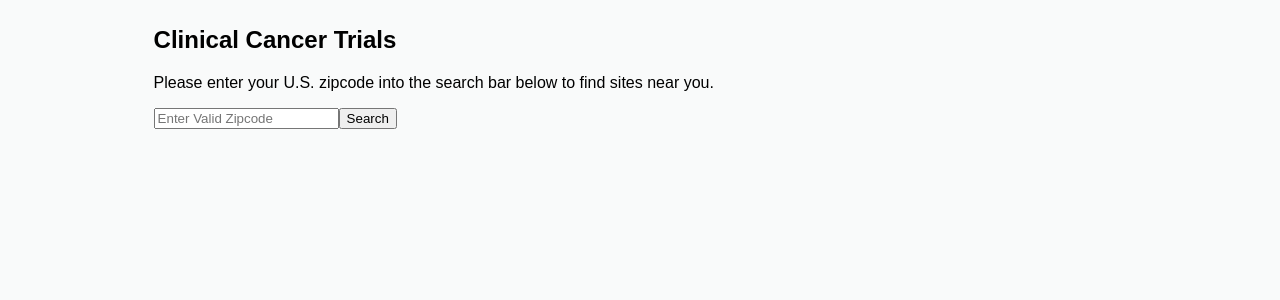
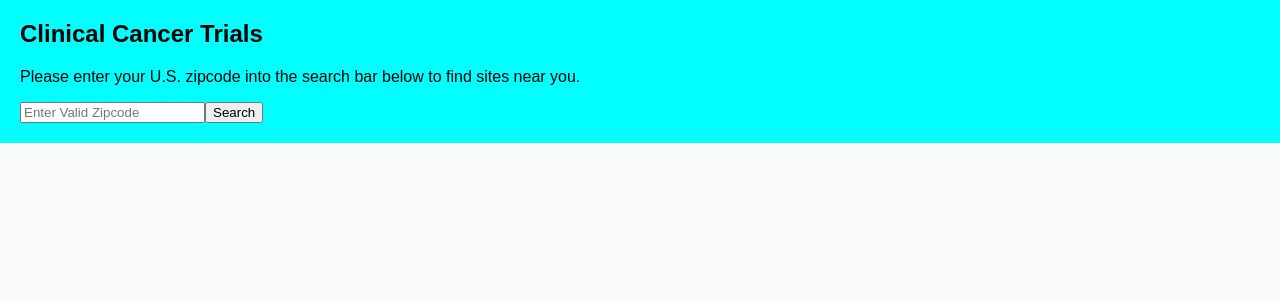
Before and after one commit to alphonsotran/nci_clinical_search, a React (Create React App) app: page / in a window 1280 px wide. Shown: the top 300 px of the page. Built offline with nearby package versions, Linux system fonts and the light colour scheme; what google-maps-react would draw is missing.

Commit message:
Readjust padding and margins.

```diff
--- a/src/components/App.css
+++ b/src/components/App.css
@@ -1,13 +1,10 @@
 *{
 	box-sizing: border-box;
+	/* border: 1px red solid; */
 }
 
 body {
 	background-color: #f6f7f79c;
-}
-
-.container {
-	margin: 2% 12%;
 }
 
 ul {
@@ -15,6 +12,33 @@ ul {
 	padding: 0;
 }
 
+
+.container {
+	margin: auto;
+}
+
+.search {
+	padding: 20px;
+	background-color: aqua;
+}
+
+.results {
+	padding: 20px;
+}
+
+.site {
+	padding: 20px;
+}
+
+.site>h2{
+	margin-top: 0;
+}
+
+.search>h2 {
+	margin-top: 0;
+}
+
+
 /* typography */
 
 h2, p {
--- a/src/components/Site.js
+++ b/src/components/Site.js
@@ -30,7 +30,7 @@ const Site = (props) => {
   console.log("filterlocation", filterStates)
 
   return (
-    <div>
+    <div className="site">
       <h2>{props.location.state.title}</h2>
       <p>{props.location.state.summary}</p>
       <h3>Participating Clinical Sites</h3>
--- a/src/components/Sites.js
+++ b/src/components/Sites.js
@@ -8,7 +8,8 @@ import {
 const Sites = (props) => {
 	console.log('Sites', props.USstate)
 	return (
-		<div>
+		<div className="sites">
+			<div className="search">
 			<h2>Clinical Cancer Trials</h2>
 			<p>Please enter your U.S. zipcode into the search bar below to find sites near you.</p>
 			<input
@@ -21,6 +22,8 @@ const Sites = (props) => {
 				props.getClinicalSites(props.value)
 				props.getZipcode(props.value)
 			}}>Search</button>
+			</div>
+			<div className="results">
 			{props.onSites.map((site)=> (
 				<ul key={site.nci_id}>
 					<li><Link to={{
@@ -39,6 +42,7 @@ const Sites = (props) => {
 					<Route path='/site' component={Site} />
 				</ul>
 			))}
+			</div>
 		</div>
 	)
 }
```
